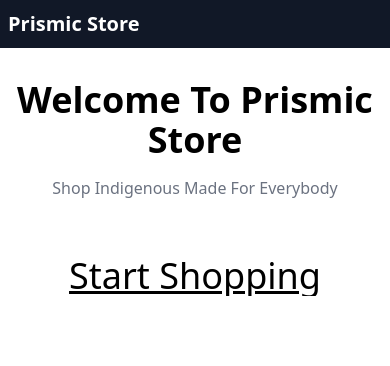
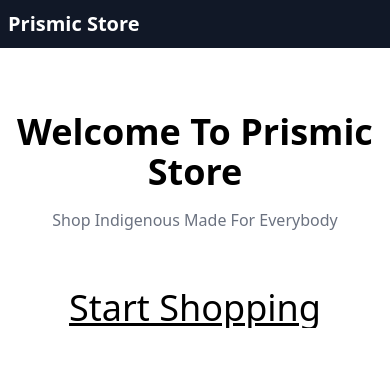
Before and after one commit to brandeddavid/prismic-test, a Next.js app: page / in a window 390 px wide. Shown: the top 366 px of the page. Built offline with nearby package versions, Linux system fonts and the light colour scheme.

Commit message:
update unit tests

```diff
--- a/src/components/NavBar/navbar.tsx
+++ b/src/components/NavBar/navbar.tsx
@@ -16,15 +16,15 @@
   return (
     <>
       <nav
-        className="border-gray-200 px-2 sm:px-4 py-2.5 bg-gray-900"
+        className="md:mb-14 border-gray-200 px-2 sm:px-4 py-2.5 bg-gray-900 fixed top-0 left-0 right-0"
         data-testid="navbar"
       >
         <div className="container flex flex-wrap items-center justify-between mx-auto">
-          <a href="/" className="flex items-center">
+          <Link href="/" className="flex items-center">
             <span className="self-center text-xl font-semibold whitespace-nowrap text-white">
               Prismic Store
             </span>
-          </a>
+          </Link>
           <div className="hidden w-full md:block md:w-auto" id="navbar-default">
             <ul className="flex flex-col p-4 mt-4 border rounded-lg md:flex-row md:space-x-8 md:mt-0 md:text-sm md:font-medium md:border-0 bg-gray-800 md:bg-gray-900 border-gray-700">
               <li>
--- a/src/pages/_app.tsx
+++ b/src/pages/_app.tsx
@@ -17,7 +17,7 @@
     <StoreProvider>
       <PricingRulesProvider>
         <>
-          <div className="sticky top-0">
+          <div className="mb-20">
             <NavBar />
           </div>
           <Component {...pageProps} />
```
Also changed, not shown: 1 other file (tests, documents, lock files or other folders).
